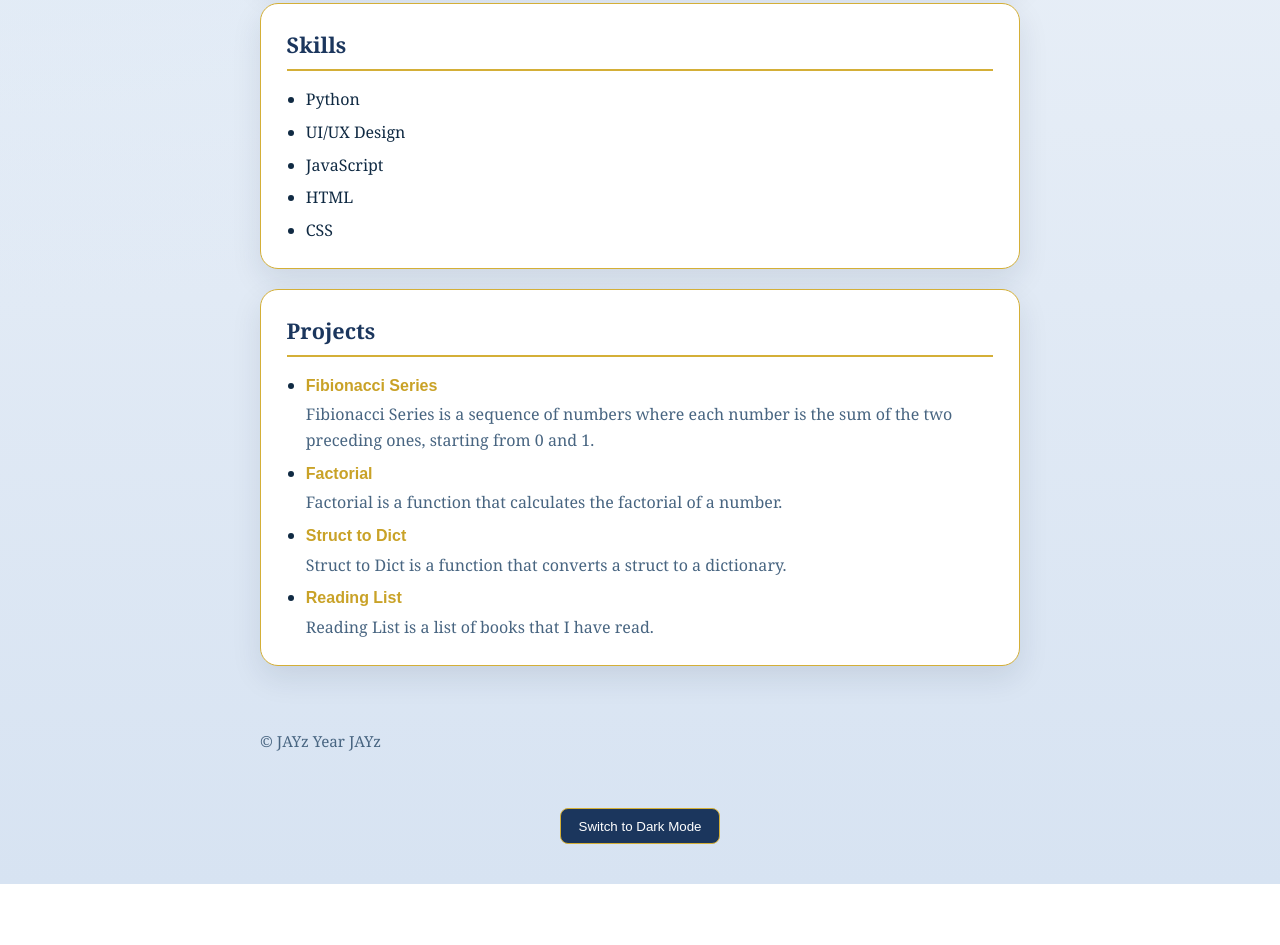
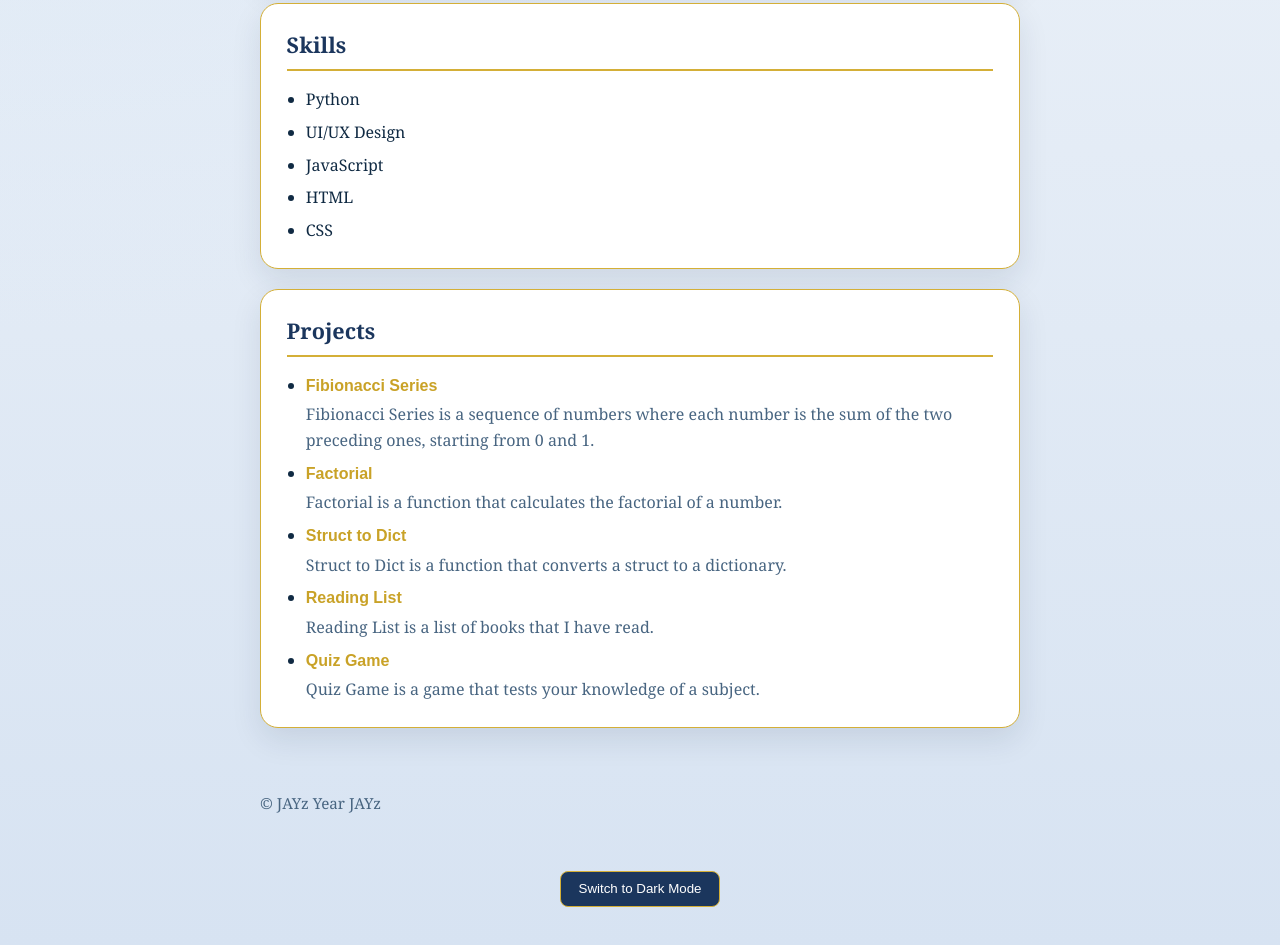
Before and after one commit to Jay-z007/portfolio_lab, a plain HTML site: page index.html in a window 1280 px wide. Shown: the part 464-1409 px from the top of the page. Before the commit the page ends 1348 px from the top, so only its background shows below. Drawn offline with Linux system fonts and the light colour scheme.

Commit message:
final update

```diff
--- a/index.html
+++ b/index.html
@@ -56,6 +56,10 @@
             <a href="https://github.com/Jay-z007/readinglist2">Reading List</a>
             <p>Reading List is a list of books that I have read.</p>
           </li>
+          <li>
+            <a href="https://github.com/Jay-z007/quiz">Quiz Game</a>
+            <p>Quiz Game is a game that tests your knowledge of a subject.</p>
+          </li>
         </ul>
       </section>
     </main>
```
